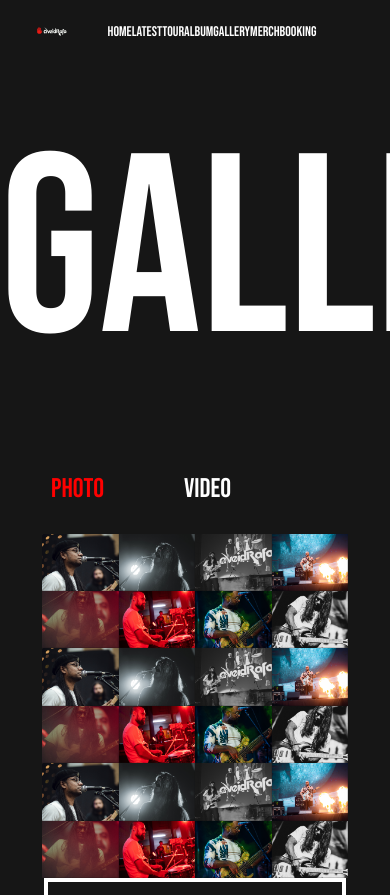
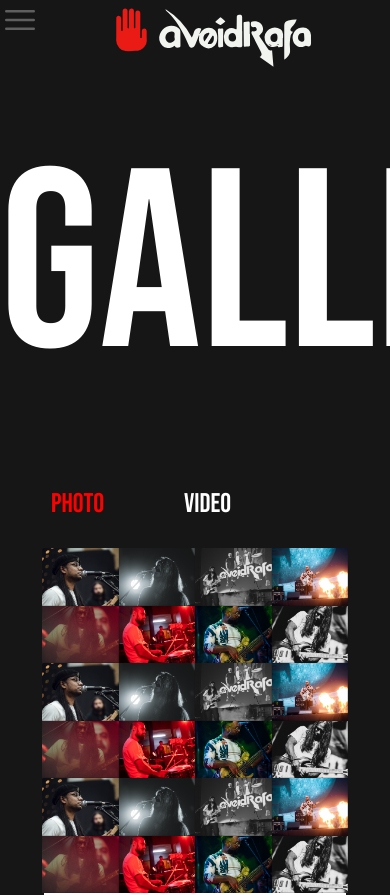
Before and after one commit to AshrafulIslam2/avoidrafa, a Next.js app: page /gallery in a window 390 px wide. Shown: the top 895 px of the page. Built offline with nearby package versions, Linux system fonts and the light colour scheme.

Commit message:
navbar added

```diff
--- a/Components/shared/Navigation.jsx
+++ b/Components/shared/Navigation.jsx
@@ -1,63 +1,163 @@
-import React from "react";
+"use client";
+import React, { useState } from "react";
 import Image from "next/image";
 import Link from "next/link";
 
 const Navigation = () => {
+  const [isOpen, SetOpen] = useState(false);
+  const toggele = () => {
+    SetOpen(!isOpen);
+  };
   return (
-    <div className="bg-[#161616] flex items-center justify-around top-0 sticky z-40 ">
+    <div className="flex sm:flex-col">
+      <div
+        className={`bg-[#161616] flex flex-col sm:flex-row sm:items-center sm:justify-around top-0 sticky z-40 `}
+      >
         <Image
           src="/Group_73.svg"
           alt="Logo"
           width={30}
           height={30}
-        className="md:w-[128px] xl:w-[180px] h-[4rem] ml-4"
+          className="hidden sm:block md:w-[128px] xl:w-[180px] h-[4rem] ml-4"
         />
-
-      <div className="">
+        <div className=" block sm:hidden">
+          {isOpen ? (
+            <svg
+              xmlns="http://www.w3.org/2000/svg"
+              fill="#5F5F5F"
+              viewBox="0 0 24 24"
+              stroke-width="1.5"
+              stroke="#5F5F5F"
+              class="w-10 h-10 transition-all ease-in-out duration-500"
+              onClick={toggele}
+            >
+              <path
+                stroke-linecap="round"
+                stroke-linejoin="round"
+                d="M6 18L18 6M6 6l12 12"
+              />
+            </svg>
+          ) : (
+            <svg
+              xmlns="http://www.w3.org/2000/svg"
+              fill="#5F5F5F"
+              viewBox="0 0 24 24"
+              stroke-width="1.5"
+              stroke="#5F5F5F"
+              class="w-10 h-10 transition-all ease-in-out duration-500"
+              onClick={toggele}
+            >
+              <path
+                stroke-linecap="round"
+                stroke-linejoin="round"
+                d="M3.75 6.75h16.5M3.75 12h16.5m-16.5 5.25h16.5"
+              />
+            </svg>
+          )}
+        </div>
+        <div className="hidden sm:block">
           <Link
             href={"/"}
-          className="text-white sm:px-[30px] lg:px-[40px] py-[6px] hover:bg-[#ffffff14] rounded-md hover:border hover:border-white text-[14px] xl:text-base p"
+            className="text-white px-[20px] text-center sm:px-[30px] lg:px-[40px] py-[6px] hover:bg-[#ffffff14] rounded-md hover:border hover:border-white text-[14px] xl:text-base p"
           >
             HOME
           </Link>
           <Link
             href={"/#news"}
-          className="text-white sm:px-[30px] lg:px-[40px] py-[6px] hover:bg-[#ffffff14] rounded-md hover:border hover:border-white text-[14px] xl:text-base"
+            className="text-white px-[20px] text-center sm:px-[30px] lg:px-[40px] py-[6px] hover:bg-[#ffffff14] rounded-md hover:border hover:border-white text-[14px] xl:text-base"
           >
             LATEST
           </Link>
           <Link
             href={"/#tour"}
-          className="text-white sm:px-[30px] lg:px-[40px] py-[6px] hover:bg-[#ffffff14] rounded-md hover:border hover:border-white text-[14px] xl:text-base"
+            className="text-white px-[20px] text-center sm:px-[30px] lg:px-[40px] py-[6px] hover:bg-[#ffffff14] rounded-md hover:border hover:border-white text-[14px] xl:text-base"
           >
             TOUR
           </Link>
           <Link
             href={"/#album"}
-          className="text-white sm:px-[30px] lg:px-[40px] py-[6px] hover:bg-[#ffffff14] rounded-md hover:border hover:border-white text-[14px] xl:text-base"
+            className="text-white px-[20px] text-center sm:px-[30px] lg:px-[40px] py-[6px] hover:bg-[#ffffff14] rounded-md hover:border hover:border-white text-[14px] xl:text-base"
           >
             ALBUM
           </Link>
           <Link
             href={"/#gallery"}
-          className="text-white sm:px-[30px] lg:px-[40px] py-[6px] hover:bg-[#ffffff14] rounded-md hover:border hover:border-white text-[14px] xl:text-base"
+            className="text-white px-[20px] text-center sm:px-[30px] lg:px-[40px] py-[6px] hover:bg-[#ffffff14] rounded-md hover:border hover:border-white text-[14px] xl:text-base"
           >
             GALLERY
           </Link>
           <Link
             href={"/#products"}
-          className="text-white sm:px-[30px] lg:px-[40px] py-[6px] hover:bg-[#ffffff14] rounded-md hover:border hover:border-white text-[14px] xl:text-base"
+            className="text-white px-[20px] text-center sm:px-[30px] lg:px-[40px] py-[6px] hover:bg-[#ffffff14] rounded-md hover:border hover:border-white text-[14px] xl:text-base"
           >
             MERCH
           </Link>
           <Link
             href={"/#contact"}
-          className="text-white sm:px-[30px] lg:px-[20px] py-[6px] hover:bg-[#ffffff14] rounded-md hover:border mr-3 xl:mr-0 hover:border-white text-[14px] xl:text-base"
+            className="text-white px-[20px] text-center sm:px-[30px] lg:px-[20px] py-[6px] hover:bg-[#ffffff14] rounded-md hover:border mr-3 xl:mr-0 hover:border-white text-[14px] xl:text-base"
           >
             BOOKING
           </Link>
         </div>
-      <div></div>
+        <div className="hidden sm:block"></div>
+        {isOpen && (
+          <div className="sm:col-span-2  w-full block sm:hidden transition-transform ease-in-out duration-500 ">
+            <div className=" ml-[24px] flex flex-col transition-all ease-in-out duration-500">
+              <Link
+                href={"/"}
+                className="text-white px-[5px] text-center sm:px-[30px] lg:px-[40px] py-[6px] hover:bg-[#ffffff14] rounded-md hover:border hover:border-white text-[14px] xl:text-base "
+              >
+                HOME
+              </Link>
+              <Link
+                href={"/#news"}
+                className="text-white px-[5px] text-center sm:px-[30px] lg:px-[40px] py-[6px] hover:bg-[#ffffff14] rounded-md hover:border hover:border-white text-[14px] xl:text-base"
+              >
+                LATEST
+              </Link>
+              <Link
+                href={"/#tour"}
+                className="text-white px-[5px] text-center sm:px-[30px] lg:px-[40px] py-[6px] hover:bg-[#ffffff14] rounded-md hover:border hover:border-white text-[14px] xl:text-base"
+              >
+                TOUR
+              </Link>
+              <Link
+                href={"/#album"}
+                className="text-white px-[5px] text-center sm:px-[30px] lg:px-[40px] py-[6px] hover:bg-[#ffffff14] rounded-md hover:border hover:border-white text-[14px] xl:text-base"
+              >
+                ALBUM
+              </Link>
+              <Link
+                href={"/#gallery"}
+                className="text-white px-[5px] text-center sm:px-[30px] lg:px-[40px] py-[6px] hover:bg-[#ffffff14] rounded-md hover:border hover:border-white text-[14px] xl:text-base"
+              >
+                GALLERY
+              </Link>
+              <Link
+                href={"/#products"}
+                className="text-white px-[5px] text-center sm:px-[30px] lg:px-[40px] py-[6px] hover:bg-[#ffffff14] rounded-md hover:border hover:border-white text-[14px] xl:text-base"
+              >
+                MERCH
+              </Link>
+              <Link
+                href={"/#contact"}
+                className="text-white px-[5px] text-center sm:px-[30px] lg:px-[20px] py-[6px] hover:bg-[#ffffff14] rounded-md hover:border  hover:border-white text-[14px] xl:text-base"
+              >
+                BOOKING
+              </Link>
+            </div>
+          </div>
+        )}
+      </div>
+      <div className="bg-[#161616] flex-grow  flex sm:hidden flex-col items-center ">
+        <Image
+          src="/Group_73.svg"
+          alt="Logo"
+          width={200}
+          height={200}
+          className="inline-block sm:hidden bg-[#161616] my-2"
+        />
+      </div>
     </div>
   );
 };
--- a/app/globals.css
+++ b/app/globals.css
@@ -174,7 +174,9 @@
   .react-calendar--selectRange .react-calendar__tile--hover {
     background-color: #e6e6e6;
   }
+
   @media (max-width: 480px) {
+
     #react-calendar {
       padding: 10px;
         width: 100%; /* Full width for smaller screens */
```
Also changed, not shown: app/page.jsx (+1 -1 lines). Lines whose indentation alone changed are shown as unchanged.
